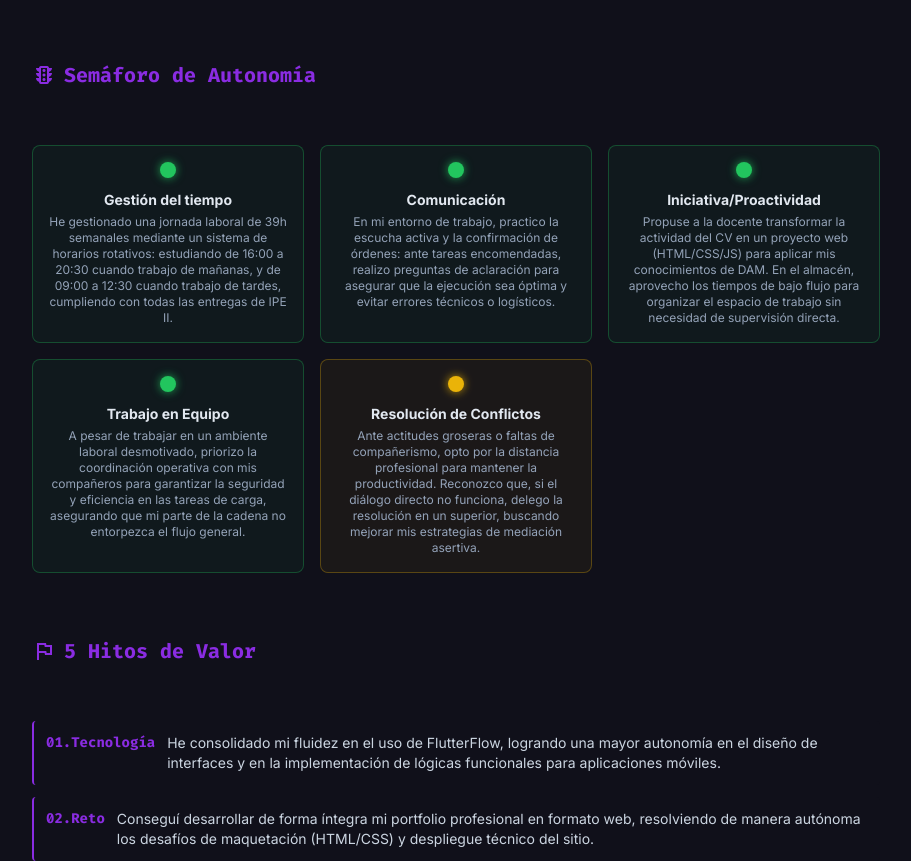
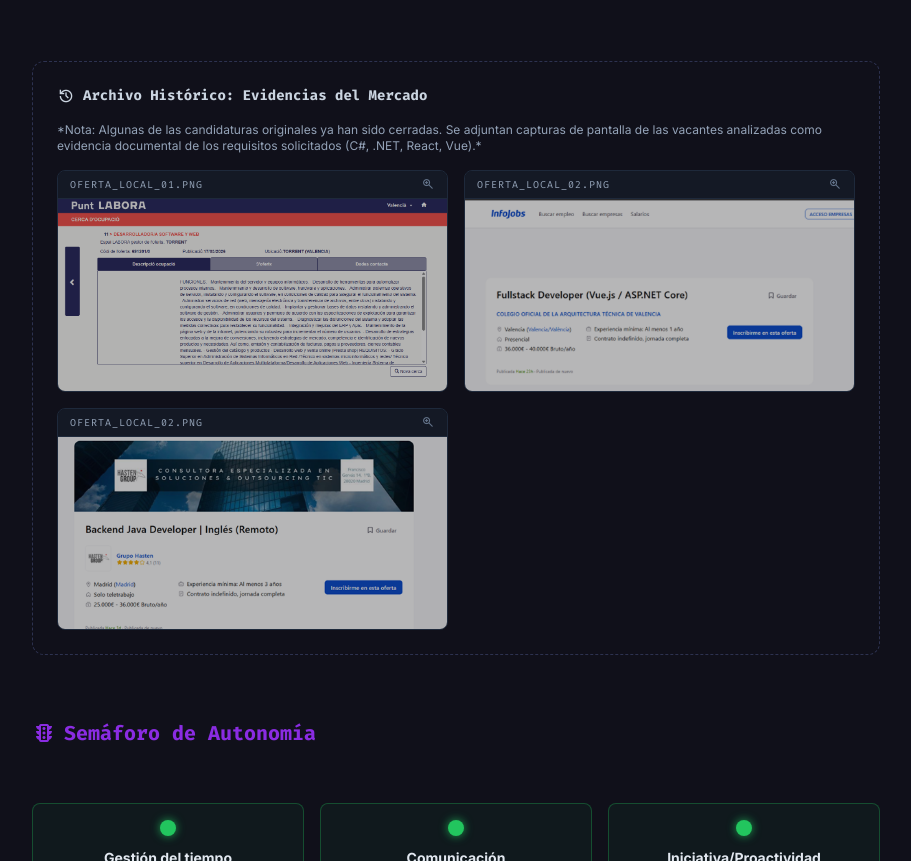
Before and after one commit to pedroesimonv/portfolio-dev, a plain HTML site: page index.html in a window 1280 px wide. Shown: the part 7580-8441 px from the top of the page, without its empty margins (184-1095 px from the left). Drawn offline with nearby package versions, Linux system fonts and the light colour scheme.

Commit message:
Añadidas capturas de evidencia de las ofertas para el módulo IPE

```diff
--- a/index.html
+++ b/index.html
@@ -833,6 +833,49 @@
 
         </div>
 
+        <div class="mt-6 border border-slate-deep border-dashed rounded-xl p-6 bg-[#10101A]/50">
+                <h6 class="font-code text-sm font-bold text-slate-300 mb-4 flex items-center gap-2">
+                    <span class="material-symbols-outlined text-[18px]">history</span> Archivo Histórico: Evidencias del Mercado
+                </h6>
+                <p class="text-xs text-slate-400 font-display mb-4">
+                    *Nota: Algunas de las candidaturas originales ya han sido cerradas. Se adjuntan capturas de pantalla de las vacantes analizadas como evidencia documental de los requisitos solicitados (C#, .NET, React, Vue).*
+                </p>
+
+                <div class="grid grid-cols-1 md:grid-cols-2 gap-4">
+
+                    <div class="rounded-lg overflow-hidden border border-slate-800 bg-[#0a0a10] group relative">
+                        <div class="bg-slate-800/50 px-3 py-1.5 border-b border-slate-800 flex justify-between items-center z-10 relative">
+                            <span class="text-[10px] font-code text-slate-400 uppercase tracking-widest">oferta_local_01.png</span>
+                            <span class="material-symbols-outlined text-[14px] text-slate-500 group-hover:text-cyan-400 transition-colors">zoom_in</span>
+                        </div>
+                        <div class="h-48 overflow-hidden">
+                            <img src="/assets/oferta-1.png" alt="Captura Oferta 1" class="w-full h-full object-cover object-top opacity-70 group-hover:opacity-100 transition-all duration-300 cursor-zoom-in image-enlarge hover:scale-105">
+                        </div>
+                    </div>
+
+                    <div class="rounded-lg overflow-hidden border border-slate-800 bg-[#0a0a10] group relative">
+                        <div class="bg-slate-800/50 px-3 py-1.5 border-b border-slate-800 flex justify-between items-center z-10 relative">
+                            <span class="text-[10px] font-code text-slate-400 uppercase tracking-widest">oferta_local_02.png</span>
+                            <span class="material-symbols-outlined text-[14px] text-slate-500 group-hover:text-cyan-400 transition-colors">zoom_in</span>
+                        </div>
+                        <div class="h-48 overflow-hidden">
+                            <img src="/assets/oferta-2.png" alt="Captura Oferta 2" class="w-full h-full object-cover object-top opacity-70 group-hover:opacity-100 transition-all duration-300 cursor-zoom-in image-enlarge hover:scale-105">
+                        </div>
+                    </div>
+
+                    <div class="rounded-lg overflow-hidden border border-slate-800 bg-[#0a0a10] group relative">
+                        <div class="bg-slate-800/50 px-3 py-1.5 border-b border-slate-800 flex justify-between items-center z-10 relative">
+                            <span class="text-[10px] font-code text-slate-400 uppercase tracking-widest">oferta_local_02.png</span>
+                            <span class="material-symbols-outlined text-[14px] text-slate-500 group-hover:text-cyan-400 transition-colors">zoom_in</span>
+                        </div>
+                        <div class="h-48 overflow-hidden">
+                            <img src="/assets/oferta-3.png" alt="Captura Oferta 2" class="w-full h-full object-cover object-top opacity-70 group-hover:opacity-100 transition-all duration-300 cursor-zoom-in image-enlarge hover:scale-105">
+                        </div>
+                    </div>
+
+                </div>
+            </div>
+
          <div class="space-y-14">
             <h4 class="font-code text-xl font-bold text-primary mb-4 flex items-center gap-2">
                 <span class="material-symbols-outlined">traffic</span> Semáforo de Autonomía
```
Also changed, not shown: assets/oferta-1.png (added), assets/oferta-2.png (added), assets/oferta-3.png (added), 1 other file.
